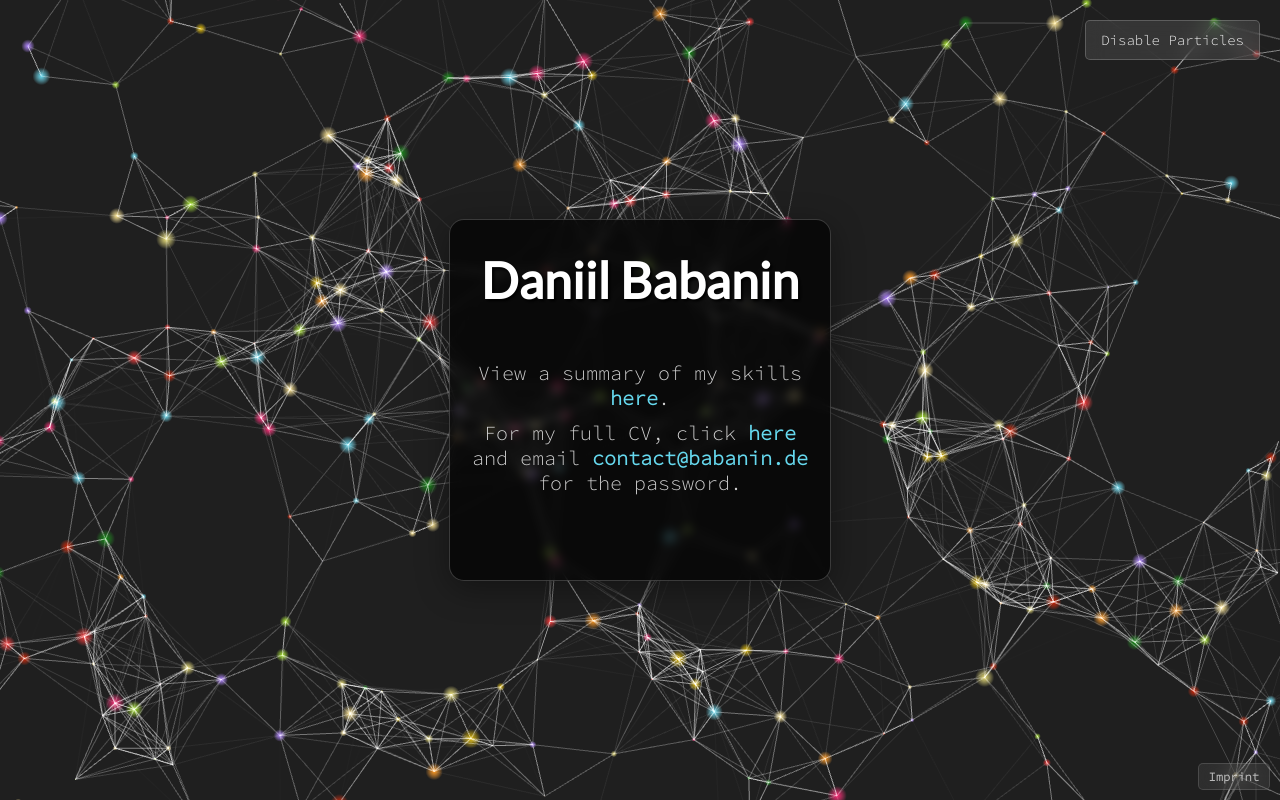
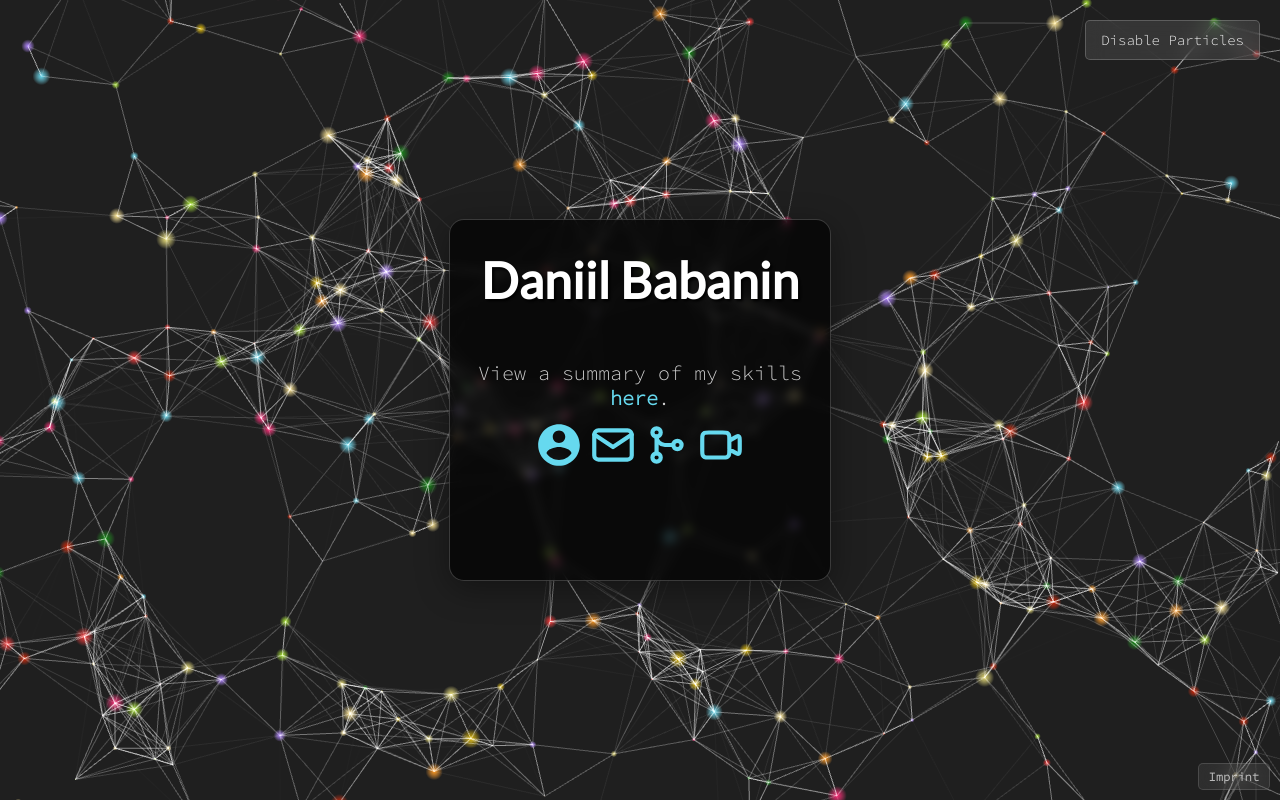
Before and after one commit to DaniilBabanin/DaniilBabanin.github.io, a plain HTML site: page index.html in a window 1280 px wide. Drawn offline with Linux system fonts and the light colour scheme; animation ran at ten frames a second.

Commit message:
Add contact icons

```diff
--- a/index.html
+++ b/index.html
@@ -70,7 +70,34 @@
 						<h1 id="name" data-i18n="name" itemprop="name">Daniil Babanin</h1>
 						<div class="bottom">
 							<p id="skills-summary">View a summary of my skills <a href="#" id="skills-link" aria-label="View skills summary">here</a>.</p>
-							<p id="full-cv">For my full CV, click <a href="https://next.babanin.de/s/mADYT7MrqL6cTKs" aria-label="Download full CV">here</a> and email <a href="mailto:contact@babanin.de" aria-label="Email for CV password">contact@babanin.de</a> for the password.</p>
+
+							<div id="contact-options">
+								<a href="https://babanin.de/contact/" title="Contact" aria-label="Contact">
+									<svg xmlns="http://www.w3.org/2000/svg" width="50" height="50" viewBox="0 0 24 24" fill="currentColor"><path d="M12 2C6.48 2 2 6.48 2 12s4.48 10 10 10 10-4.48 10-10S17.52 2 12 2zm0 3c1.66 0 3 1.34 3 3s-1.34 3-3 3-3-1.34-3-3 1.34-3 3-3zm0 14.2c-2.5 0-4.71-1.28-6-3.22.03-1.99 4-3.08 6-3.08 1.99 0 5.97 1.09 6 3.08-1.29 1.94-3.5 3.22-6 3.22z"/></svg>
+                        		</a>
+								<a href="mailto:contact@babanin.de" title="Email" aria-label="Email">
+									<svg xmlns="http://www.w3.org/2000/svg" width="50" height="50" viewBox="0 0 24 24" fill="none" stroke="currentColor" stroke-width="2" stroke-linecap="round" stroke-linejoin="round" class="icon icon-tabler icons-tabler-outline icon-tabler-mail">
+										<path stroke="none" d="M0 0h24v24H0z" fill="none"></path>
+										<path d="M3 7a2 2 0 0 1 2 -2h14a2 2 0 0 1 2 2v10a2 2 0 0 1 -2 2h-14a2 2 0 0 1 -2 -2v-10z"></path>
+										<path d="M3 7l9 6l9 -6"></path>
+									</svg>
+                        		</a>
+								<a href="https://github.com/DaniilBabanin" title="Github" aria-label="Github">
+									<svg xmlns="http://www.w3.org/2000/svg" width="50" height="50" viewBox="0 0 24 24" fill="none" stroke="currentColor" stroke-width="2" stroke-linecap="round" stroke-linejoin="round">
+										<path stroke="none" d="M0 0h24v24H0z" fill="none"></path>
+										<path d="M7 18m-2 0a2 2 0 1 0 4 0a2 2 0 1 0 -4 0"></path>
+										<path d="M7 6m-2 0a2 2 0 1 0 4 0a2 2 0 1 0 -4 0"></path>
+										<path d="M17 12m-2 0a2 2 0 1 0 4 0a2 2 0 1 0 -4 0"></path>
+										<path d="M7 8l0 8"></path>
+										<path d="M7 8a4 4 0 0 0 4 4h4"></path>
+									</svg>
+								</a>
+								<a href="https://next.babanin.de/call/wn6jaz5h" title="Videocall" aria-label="Videocall">
+									<svg xmlns="http://www.w3.org/2000/svg" width="50" height="50" viewBox="0 0 24 24" fill="none" stroke="currentColor" stroke-width="2" stroke-linecap="round" stroke-linejoin="round">
+										<path d="M16 10L18.5768 8.45392C19.3699 7.97803 19.7665 7.74009 20.0928 7.77051C20.3773 7.79703 20.6369 7.944 20.806 8.17433C21 8.43848 21 8.90095 21 9.8259V14.1741C21 15.099 21 15.5615 20.806 15.8257C20.6369 16.056 20.3773 16.203 20.0928 16.2295C19.7665 16.2599 19.3699 16.022 18.5768 15.5461L16 14M6.2 18H12.8C13.9201 18 14.4802 18 14.908 17.782C15.2843 17.5903 15.5903 17.2843 15.782 16.908C16 16.4802 16 15.9201 16 14.8V9.2C16 8.0799 16 7.51984 15.782 7.09202C15.5903 6.71569 15.2843 6.40973 14.908 6.21799C14.4802 6 13.9201 6 12.8 6H6.2C5.0799 6 4.51984 6 4.09202 6.21799C3.71569 6.40973 3.40973 6.71569 3.21799 7.09202C3 7.51984 3 8.07989 3 9.2V14.8C3 15.9201 3 16.4802 3.21799 16.908C3.40973 17.2843 3.71569 17.5903 4.09202 17.782C4.51984 18 5.07989 18 6.2 18Z" stroke="currentColor" fill="none"/>
+									</svg>
+								</a>
+							</div>
 						</div>
 					</div>
 					<div id="skills-content" class="skills-content" role="region" aria-labelledby="skills-title">
```
